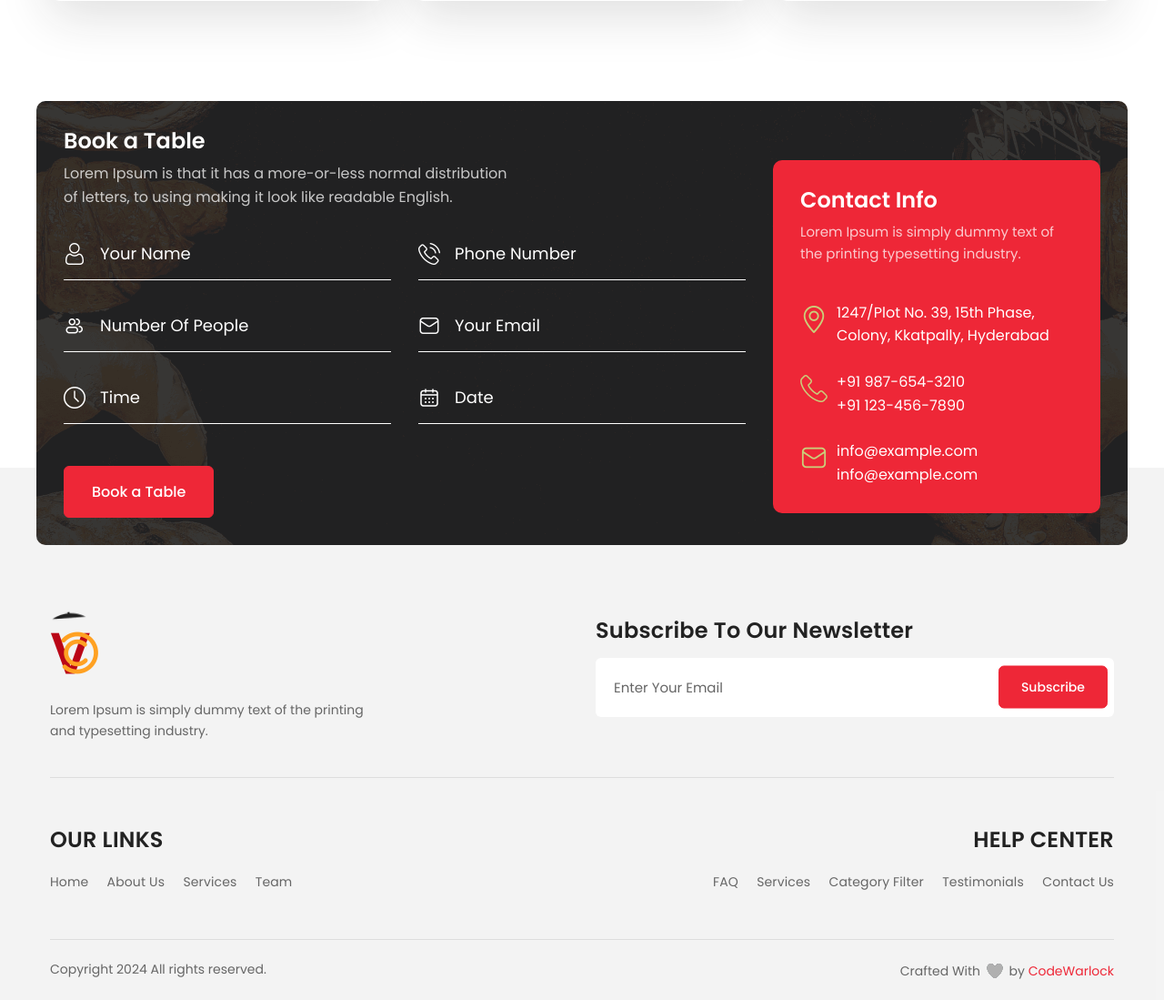
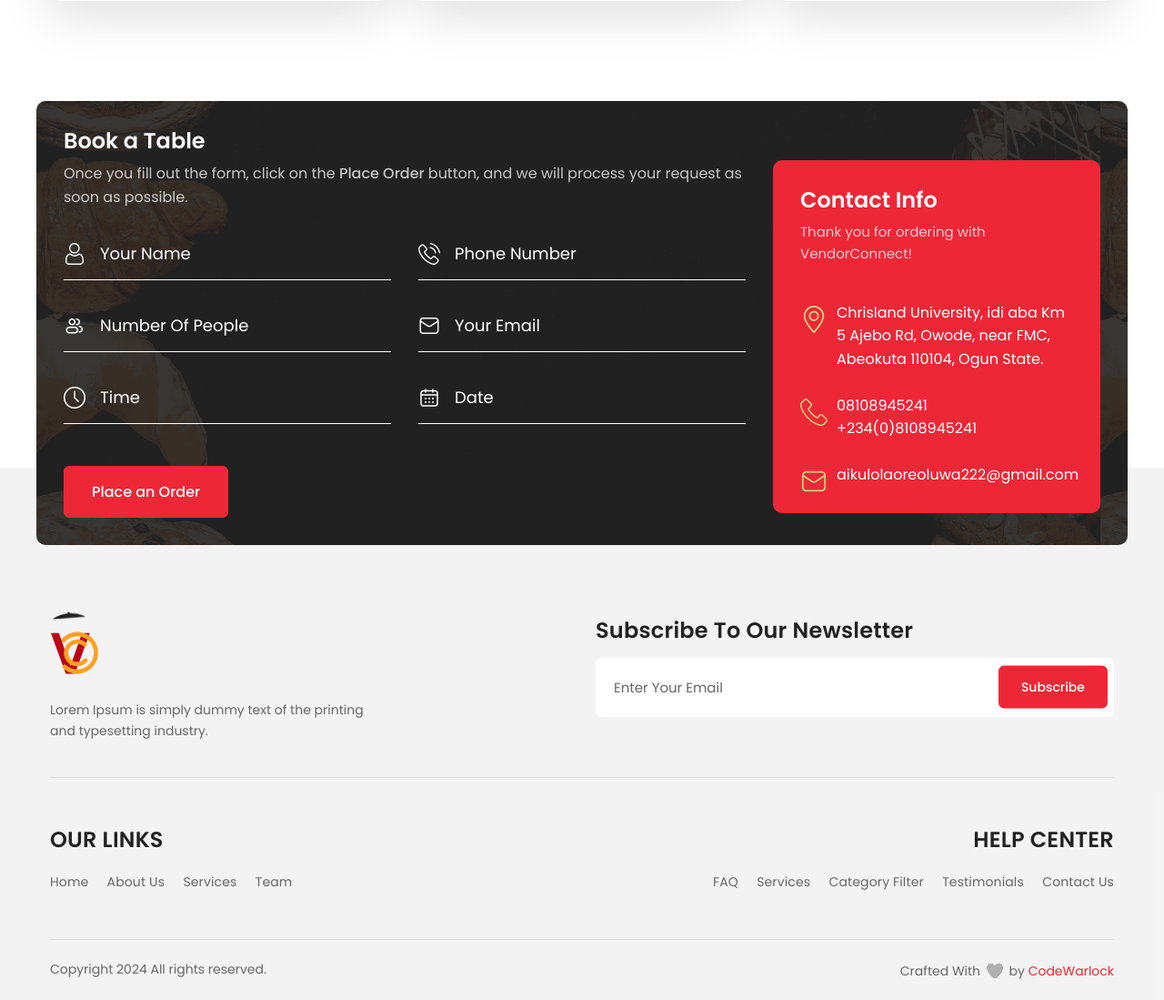
Before and after one commit to Orelo-Carterr/VendorConnect, a Django app: page / in a window 1280 px wide. Shown: the part 3450-4549 px from the top of the page at 91% size. Run offline with Django 5.2, Linux system fonts and the light colour scheme; some libraries are stand-ins or nearby versions; some web fonts are replaced.

Commit message:
Updated Index

```diff
--- a/mainapp/templates/mainapp/includes/_footer.html
+++ b/mainapp/templates/mainapp/includes/_footer.html
@@ -9,7 +9,7 @@
                         <ul>
                             <li>
                                 <i class="flaticon-placeholder"></i>
-                                <p>Chrisland University,Idi-Aba,Km5 Ajebo Rd, Owode /p>
+                                <p>Chrisland University,Idi-Aba,Km5 Ajebo Rd, Owode </p>
                             </li>
                             <li>
                                 <i class="flaticon-telephone"></i>
--- a/mainapp/templates/mainapp/index.html
+++ b/mainapp/templates/mainapp/index.html
@@ -413,7 +413,7 @@
                         <div class="col-lg-8 col-md-12 m-b30">
                             <div class="contact-head">
                                 <h4 class="title text-white wow fadeInUp" data-wow-delay="0.2s">Book a Table</h4>
-                                <p class="text-white opacity-75 wow fadeInUp" data-wow-delay="0.4s">Lorem Ipsum is that it has a more-or-less normal distribution<br> of letters, to using making it look like readable English.</p>
+                                <p class="text-white opacity-75 wow fadeInUp" data-wow-delay="0.4s">Once you fill out the form, click on the <strong>Place Order </strong> button, and we will process your request as soon as possible.</p>
                             </div>
                             <form action="#">
                                 <div class="row">
@@ -479,7 +479,7 @@
                                     </div>
                                     <div class="col-lg-12 col-md-12 ">
                                         <button type="button" class="btn btn-md btn-primary btn-hover-3 mt-3">
-                                            <span class="btn-text" data-text="Book a Table">Book a Table</span>
+                                            <span class="btn-text" data-text="Book a Table">Place an Order</span>
                                         </button>
                                     </div>
                                 </div>
@@ -489,22 +489,22 @@
                             <div class="widget widget_working bg-primary wow fadeInUp" data-wow-delay="0.4s">
                                 <div class="head">
                                     <h5 class="title text-white">Contact Info</h5>
-                                    <p class="text-white opacity-75">Lorem Ipsum is simply dummy text of the printing typesetting industry.</p>
+                                    <p class="text-white opacity-75"> Thank you for ordering with VendorConnect!</p>
                                 </div>
                                 <ul>
                                     <li>
                                         <i class="flaticon-placeholder"></i>
-                                        <p>1247/Plot No. 39, 15th Phase, Colony, Kkatpally, Hyderabad</p>
+                                        <p>Chrisland University, idi aba Km 5 Ajebo Rd, Owode, near FMC, Abeokuta 110104, Ogun State.</p>
                                     </li>
                                     <li>
                                         <i class="flaticon-telephone"></i>
-                                        <p>+91 987-654-3210<br>
-                                            +91 123-456-7890</p>
+                                        <p>08108945241<br>
+                                            +234(0)8108945241</p>
                                     </li>
                                     <li>
                                         <i class="flaticon-email-1"></i>
-                                        <p>info@example.com<br>
-                                        info@example.com</p>
+                                        <p>{{'Aikulolaoreoluwa222@gmail.com' | lower}}<br>
+                                        </p>
                                     </li>
                                 </ul>
                             </div>
--- a/mainapp/views.py
+++ b/mainapp/views.py
@@ -20,7 +20,7 @@ def index(request):
 
 def about(request):
     context = {
-        "title": "About Us",
+        "title": "About Us  ",
         "crumb_to": "Home",
         "link": "index"
     }
```
Also changed, not shown: mainapp/templates/mainapp/about-us.html (+4 -4 lines), mainapp/templates/mainapp/contact-us.html (+4 -4 lines), mainapp/templates/mainapp/faq.html (+4 -4 lines), mainapp/templates/mainapp/services.html (+4 -4 lines), mainapp/templates/mainapp/team.html (+4 -4 lines), mainapp/templates/mainapp/testimonial.html (+4 -4 lines).
